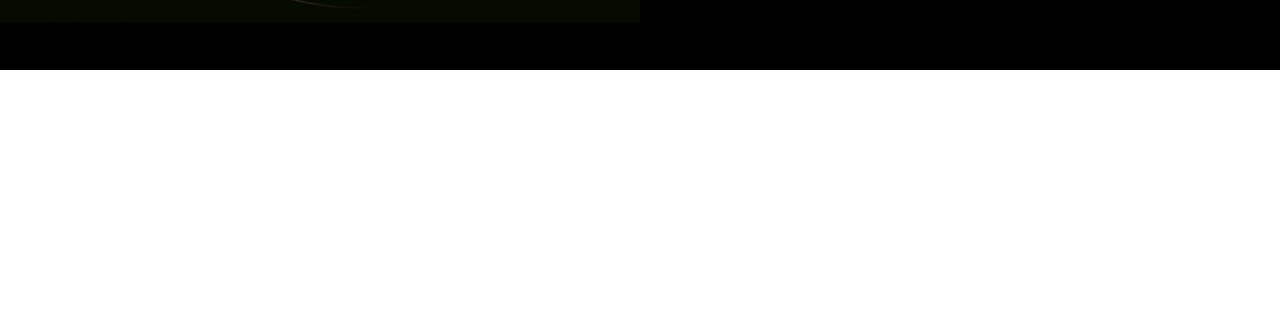
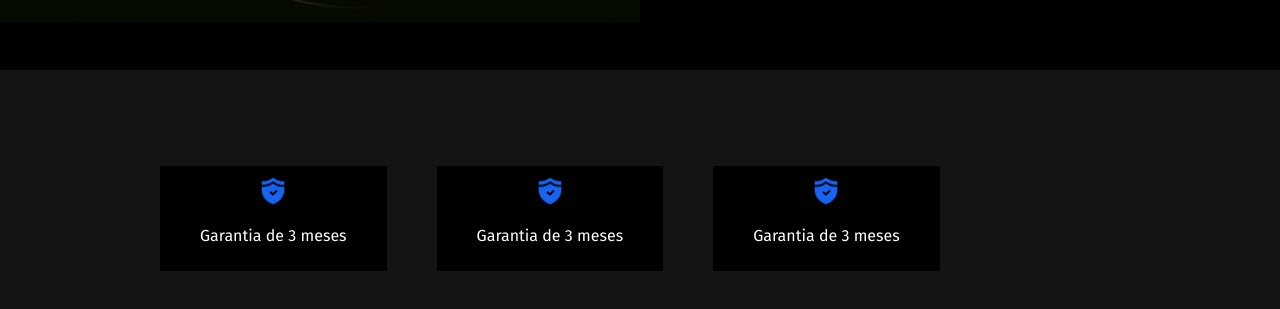
Before and after one commit to rodriguesxxx/infocell-landingpage, a plain HTML site: page index.html in a window 1280 px wide. Shown: the part 1146-1455 px from the top of the page. Before the commit the page ends 1216 px from the top, so only its background shows below. Drawn offline with Linux system fonts and the light colour scheme.

Commit message:
create razoes area

```diff
--- a/assets/css/global.css
+++ b/assets/css/global.css
@@ -30,3 +30,7 @@ img{
   background-color: #000000;
   color: #fff;
 }
+.bg-black-lite{
+  background-color: #141414;
+  color: #fff;
+}
--- /dev/null
+++ b/assets/css/razoes.css
@@ -0,0 +1,17 @@
+.bg-black{
+    margin-top: 0px;
+
+}
+.razoes{
+    margin-top: 0px;
+    padding: 80px 120px;
+}
+.razoes-list{
+    display: flex;
+    gap: 50px;
+}
+.razoes-list li{
+    text-align: center;
+    padding: 10px 40px;
+    background-color: #000000;
+}
--- a/assets/css/style.css
+++ b/assets/css/style.css
@@ -2,3 +2,4 @@
 @import url("./header.css");
 @import url("./introduction.css");
 @import url("./fishing.css");
+@import url("./razoes.css");
--- a/index.html
+++ b/index.html
@@ -55,6 +55,26 @@
             </div>
         </div>
     </main>
+
+    <main class="bg-black-lite">
+        <div class="razoes">
+            <h2 class="razoes-title"></h2>
+            <ul class="razoes-list">
+                <li>
+                    <img style="width: 30px;" src="assets/images/escudo.png" alt="garantia icon">
+                    <p>Garantia de 3 meses</p>
+                </li>
+                <li>
+                    <img style="width: 30px;" src="assets/images/escudo.png" alt="garantia icon">
+                    <p>Garantia de 3 meses</p>
+                </li>
+                <li>
+                    <img style="width: 30px;" src="assets/images/escudo.png" alt="garantia icon">
+                    <p>Garantia de 3 meses</p>
+                </li>
+            </ul>
+        </div>
+    </main>
     <script src="assets/js/mob-resp.js"></script>
 </body>
 </html>
```
Also changed, not shown: assets/images/escudo.png (added).
